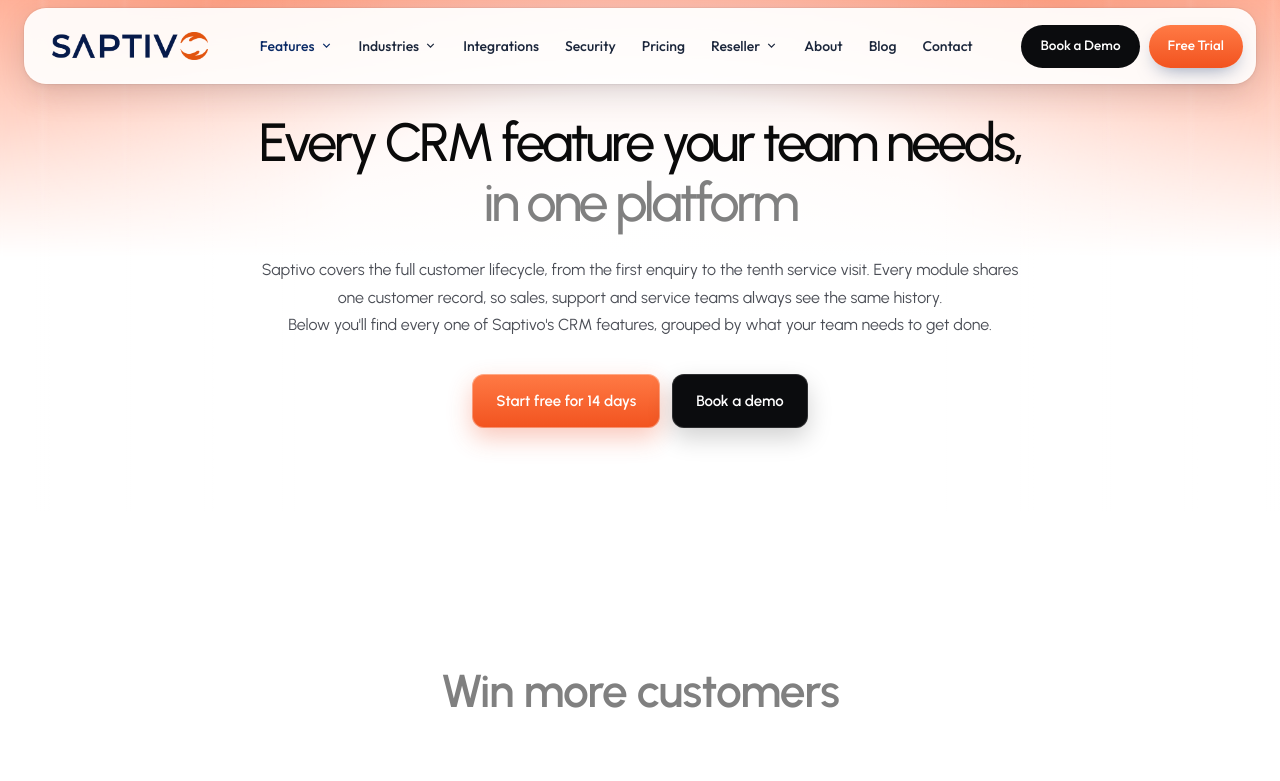
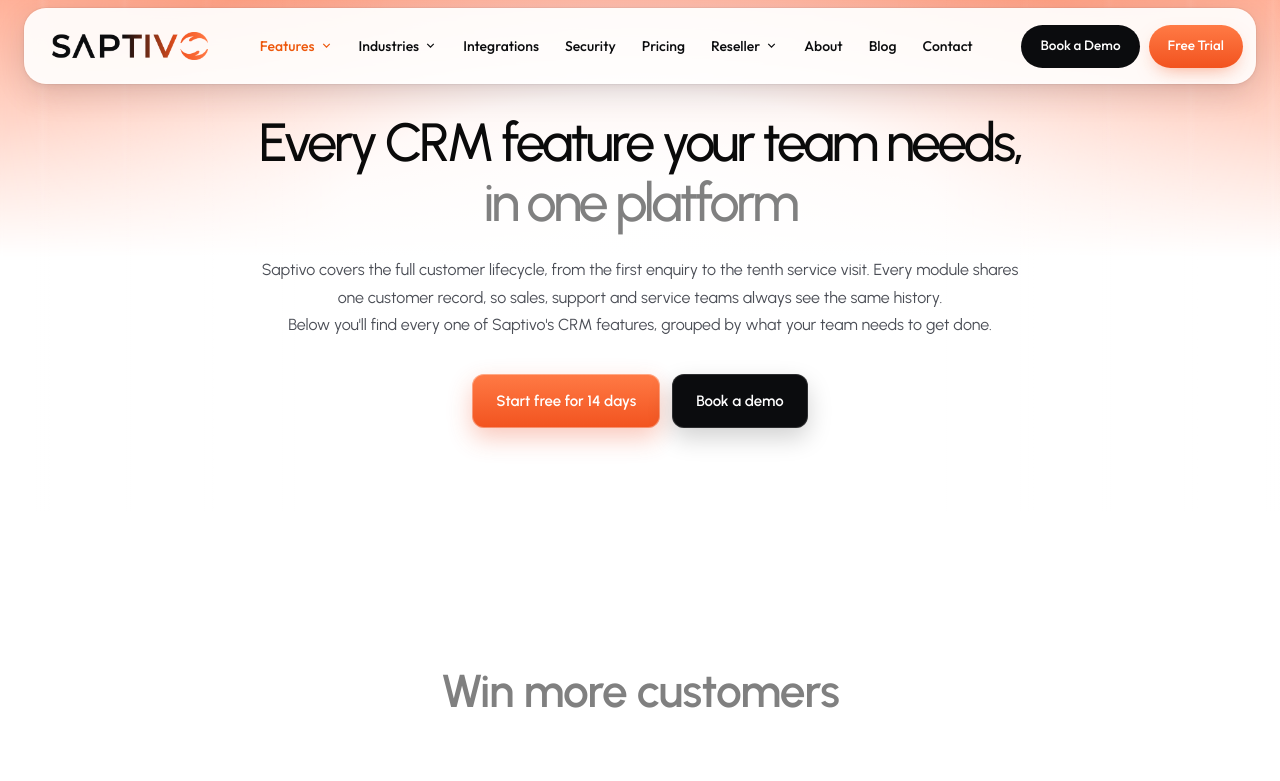
Before and after one commit to Vinuthmi/saptivo, a Vue app: page /features in a window 1280 px wide. Shown: the top 781 px of the page. Built offline with nearby package versions, Linux system fonts and the light colour scheme; grey boxes are pictures that could not be loaded.

Commit message:
fix mega menu colours

```diff
--- a/src/components/home/siteHeader.vue
+++ b/src/components/home/siteHeader.vue
@@ -226,7 +226,7 @@ onBeforeUnmount(() => {
 <template>
   <header class="nav-shell" :class="{ scrolled, expanded: menuOpen }">
     <nav class="glass-nav" aria-label="Main navigation">
-      <!-- BRAND (original logo, painted through a mask: dark blue letters, orange circular end, so any transparent PNG works) -->
+      <!-- BRAND (original logo, painted with a black to orange gradient through a mask, so any transparent PNG works) -->
       <router-link to="/" class="brand" aria-label="Saptivo CRM home" @click="closeAll">
         <span class="brand-logo" role="img" aria-label="Saptivo CRM" :style="{ '--logo': `url(${logoSrc})` }"></span>
       </router-link>
@@ -513,12 +513,10 @@ onBeforeUnmount(() => {
 .nav-shell {
   --orange: #ff6818;
   --orange-dark: #ed570b;
-  --ink: #1b263b;
-  --navy: #1b263b;
-  --blue: #0a2a66;
-  --ash: #e4e7ec;
-  --logo-blue: #061a4a; /* dark blue used for the logo */
-  --logo-orange: #e2540f; /* dark orange used for the logo */
+  --ink: #0b0c0e;
+  --navy: #0b0c0e;
+  --accent: #ed570b; /* orange used for hovers and highlights */
+  --ash: #e6e6e9;
   --muted: #5d6b82;
   --beige: #d4c4a8;
   --beige-soft: #f4efe4;
@@ -577,7 +575,7 @@ onBeforeUnmount(() => {
   display: block;
   width: 156px;
   height: 38px;
-  background: linear-gradient(90deg, var(--logo-blue) 82%, var(--logo-orange) 82%);
+  background: linear-gradient(90deg, #0b0c0e 0%, #0b0c0e 45%, #f2531f 82%, #ff7a45 100%);
   -webkit-mask: var(--logo) left center / contain no-repeat;
   mask: var(--logo) left center / contain no-repeat;
 }
@@ -617,13 +615,13 @@ onBeforeUnmount(() => {
 .nav-link:hover,
 .nav-link.active,
 .nav-link.router-link-active {
-  color: var(--blue);
+  color: var(--accent);
   background: transparent;
 }
 
 .nav-link:focus-visible {
   outline: none;
-  color: var(--blue);
+  color: var(--accent);
 }
 
 .chevron {
@@ -704,7 +702,7 @@ onBeforeUnmount(() => {
   align-items: flex-start;
   gap: 4px;
   padding: 10px 6px 10px 10px;
-  border-right: 1px solid #efe9dc;
+  border-right: 1px solid #ececef;
 }
 
 .mm-tab {
@@ -731,13 +729,13 @@ onBeforeUnmount(() => {
 
 .mm-tab.on {
   color: var(--navy);
-  border-bottom-color: var(--blue);
+  border-bottom-color: var(--accent);
 }
 
 .mm-all {
   margin-top: auto;
   padding: 10px 0 4px;
-  color: var(--blue);
+  color: var(--accent);
   font-size: 13px;
   font-weight: 600;
   text-decoration: none;
@@ -811,31 +809,31 @@ onBeforeUnmount(() => {
 }
 
 .mm-it:hover {
-  background: #f1f3f7;
+  background: #f3f3f5;
 }
 
 .mm-it:hover .ic {
-  stroke: var(--blue);
+  stroke: var(--accent);
   transform: scale(1.1);
 }
 
 .mm-tab:focus-visible,
 .mm-it:focus-visible,
 .mm-go:focus-visible {
-  outline: 2px solid var(--blue);
+  outline: 2px solid var(--accent);
   outline-offset: 2px;
 }
 
 /* ---------- 3 · photo card ---------- */
 
-.mm-card { position: relative; overflow: hidden; border-radius: 16px; background: linear-gradient(160deg, #415a77, #0d1b2a); }
+.mm-card { position: relative; overflow: hidden; border-radius: 16px; background: linear-gradient(160deg, #3a3a40, #0b0c0e); }
 .mm-card img { position: absolute; inset: 0; width: 100%; height: 100%; object-fit: cover; }
-.mm-card::after { position: absolute; inset: 0; content: ''; background: linear-gradient(to top, rgba(13, 27, 42, 0.88) 8%, rgba(13, 27, 42, 0.1) 62%); }
+.mm-card::after { position: absolute; inset: 0; content: ''; background: linear-gradient(to top, rgba(11, 12, 14, 0.88) 8%, rgba(11, 12, 14, 0.1) 62%); }
 .mm-card-ov { position: absolute; z-index: 1; left: 16px; right: 14px; bottom: 16px; display: flex; align-items: flex-end; justify-content: space-between; gap: 12px; }
 .mm-card-ov strong { color: #fff; font-size: 17px; font-weight: 500; line-height: 1.25; }
 .mm-go { display: grid; flex: none; place-items: center; width: 38px; height: 38px; border-radius: 50%; background: #fff; color: var(--navy); transition: transform 0.2s ease, background 0.2s ease, color 0.2s ease; }
 .mm-go svg { width: 16px; height: 16px; stroke: currentColor; stroke-width: 2; stroke-linecap: round; stroke-linejoin: round; }
-.mm-go:hover { background: var(--blue); color: #fff; transform: translateX(2px); }
+.mm-go:hover { background: var(--accent); color: #fff; transform: translateX(2px); }
 
 /* =========================================================
    MENU ANIMATION
@@ -893,7 +891,7 @@ onBeforeUnmount(() => {
 .start-btn {
   color: #fff;
   background: linear-gradient(180deg, #ff7a45, #f2531f);
-  box-shadow: 0 8px 20px -8px rgba(10, 42, 102, 0.5);
+  box-shadow: 0 8px 20px -8px rgba(242, 83, 31, 0.55);
 }
 
 .demo-btn:hover,
@@ -907,7 +905,7 @@ onBeforeUnmount(() => {
 
 .start-btn:hover {
   background: linear-gradient(180deg, #ff7a45, #f2531f);
-  box-shadow: 0 12px 26px -8px rgba(10, 42, 102, 0.6);
+  box-shadow: 0 12px 26px -8px rgba(242, 83, 31, 0.65);
 }
 
 /* =========================================================
@@ -967,7 +965,7 @@ onBeforeUnmount(() => {
   background: rgba(255, 255, 255, 0.98);
   backdrop-filter: blur(25px);
   -webkit-backdrop-filter: blur(25px);
-  box-shadow: 0 25px 65px rgba(27, 39, 59, 0.15);
+  box-shadow: 0 25px 65px rgba(11, 12, 14, 0.15);
 }
 
 .mobile-link,
@@ -978,7 +976,7 @@ onBeforeUnmount(() => {
   justify-content: space-between;
   padding: 14px 3px;
   border: 0;
-  border-bottom: 1px solid rgba(23, 36, 58, 0.07);
+  border-bottom: 1px solid rgba(11, 12, 14, 0.07);
   background: transparent;
   color: var(--ink);
   text-decoration: none;
@@ -990,7 +988,7 @@ onBeforeUnmount(() => {
 
 .mobile-link:hover,
 .mobile-trigger:hover {
-  color: var(--blue);
+  color: var(--accent);
 }
 
 .mobile-link svg {
@@ -1028,7 +1026,7 @@ onBeforeUnmount(() => {
 }
 
 .mobile-sub a.mobile-all {
-  color: var(--blue);
+  color: var(--accent);
   font-size: 11.5px;
   font-weight: 700;
 }
```
